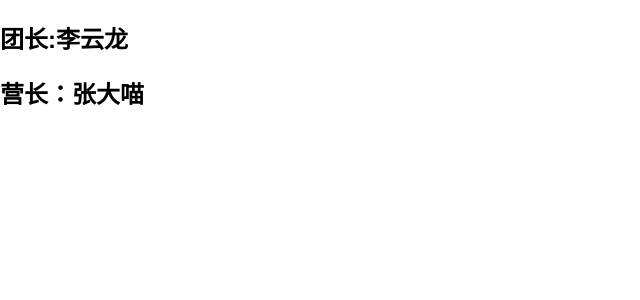
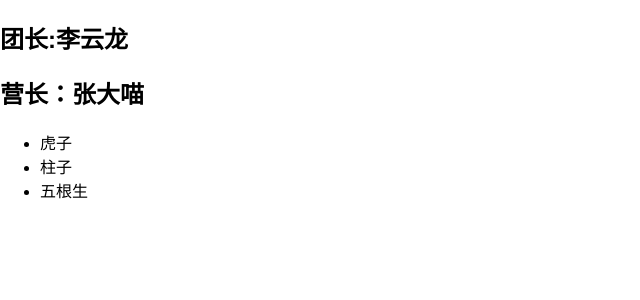
Before and after one commit to Jettfeng/react-node, a React app in the folder app/: page / in a window 1280 px wide. Shown: the top 300 px of the page, without its empty margins (0-640 px from the left). Built offline with nearby package versions, Linux system fonts and the light colour scheme.

Commit message:
提交3-3

```diff
--- a/app/src/App.js
+++ b/app/src/App.js
@@ -6,15 +6,28 @@ class App extends Component {
     return (
       <div>
         <h2>团长:{boss}</h2>
-        <One boss='张大喵' />
+        <One boss="张大喵" />
       </div>
     );
   }
 }
 
 class One extends Component {
+  constructor (props) {
+    super (props);
+    this.state = {
+      solders: ['虎子', '柱子', '五根生'],
+    };
+  }
   render () {
-    return <h2>营长：{this.props.boss}</h2>;
+    return (
+      <div>
+        <h2>营长：{this.props.boss}</h2>
+        <ul>
+          {this.state.solders.map(v=><li key={v}>{v}</li>)}
+        </ul>
+      </div>
+    );
   }
 }
 
```
Also changed, not shown: 1 other file (tests, documents, lock files or other folders).
